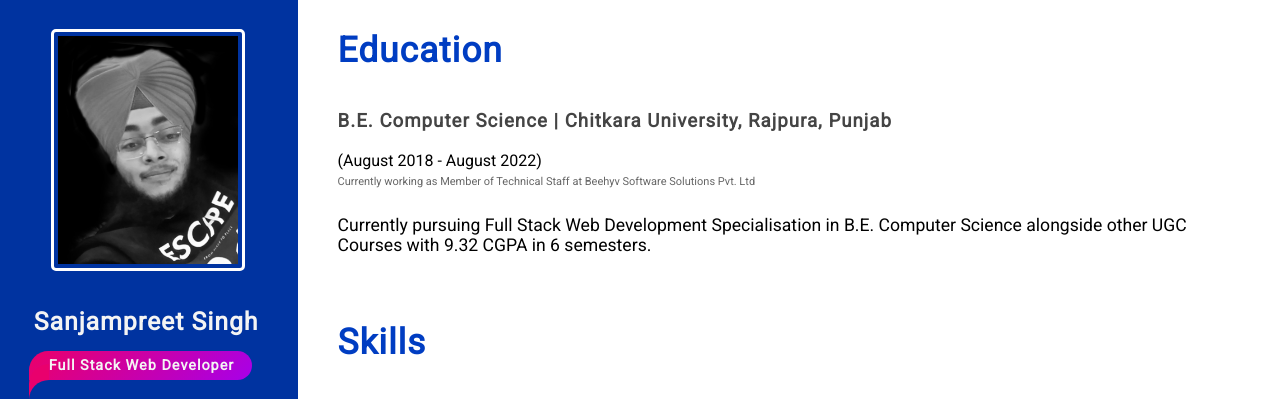
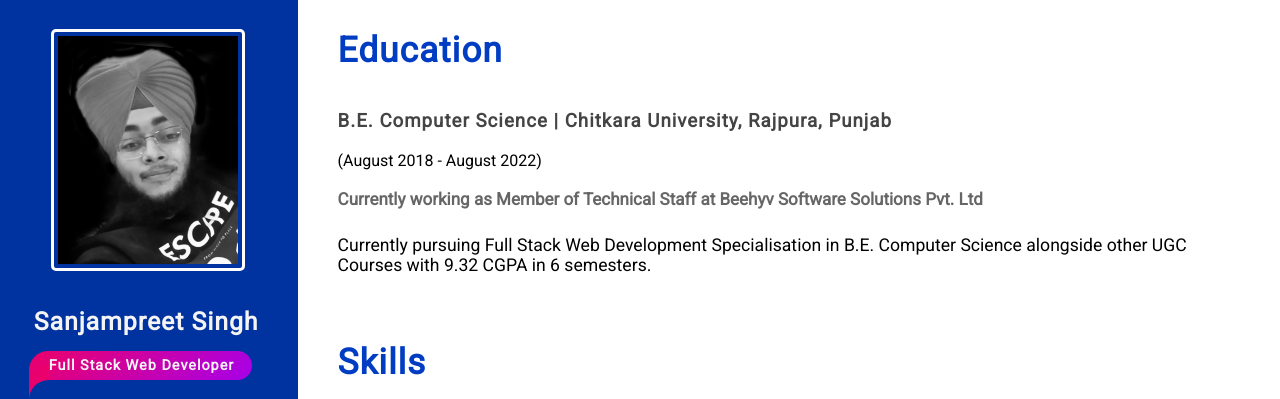
Before and after one commit to sanjampreet-singh/sanjampreet-singh, a plain HTML site: page index.html in a window 1280 px wide. Shown: the top 399 px of the page. Drawn offline with Linux system fonts and the light colour scheme.

Commit message:
Update index.html

```diff
--- a/index.html
+++ b/index.html
@@ -50,7 +50,8 @@
       <h2>Education</h2>
       <h3>B.E. Computer Science | Chitkara University, Rajpura, Punjab</h3>
       <div>(August 2018 - August 2022)</div>
-      <span style="font-size: 11px; color: #666; font-weight: 500">Currently working as Member of Technical Staff at Beehyv Software Solutions Pvt. Ltd</span>
+      <br />
+      <span style="font-size: 17px; color: #666; font-weight: 600">Currently working as Member of Technical Staff at Beehyv Software Solutions Pvt. Ltd</span>
       <p>
         Currently pursuing Full Stack Web Development Specialisation in B.E. Computer Science
         alongside other UGC Courses with 9.32 CGPA in 6 semesters.
```
